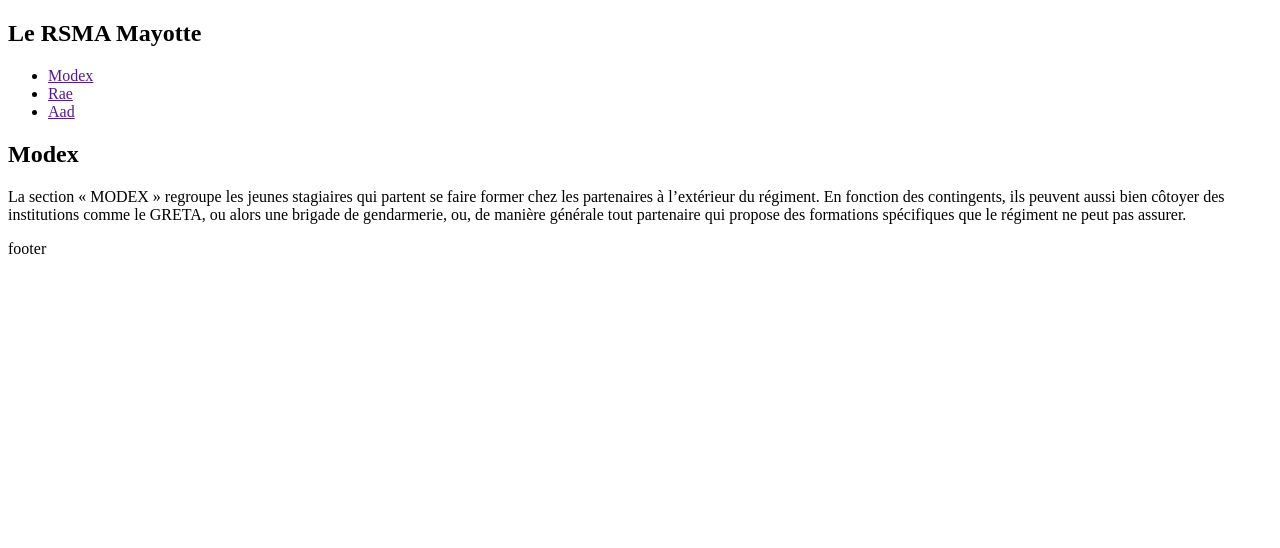
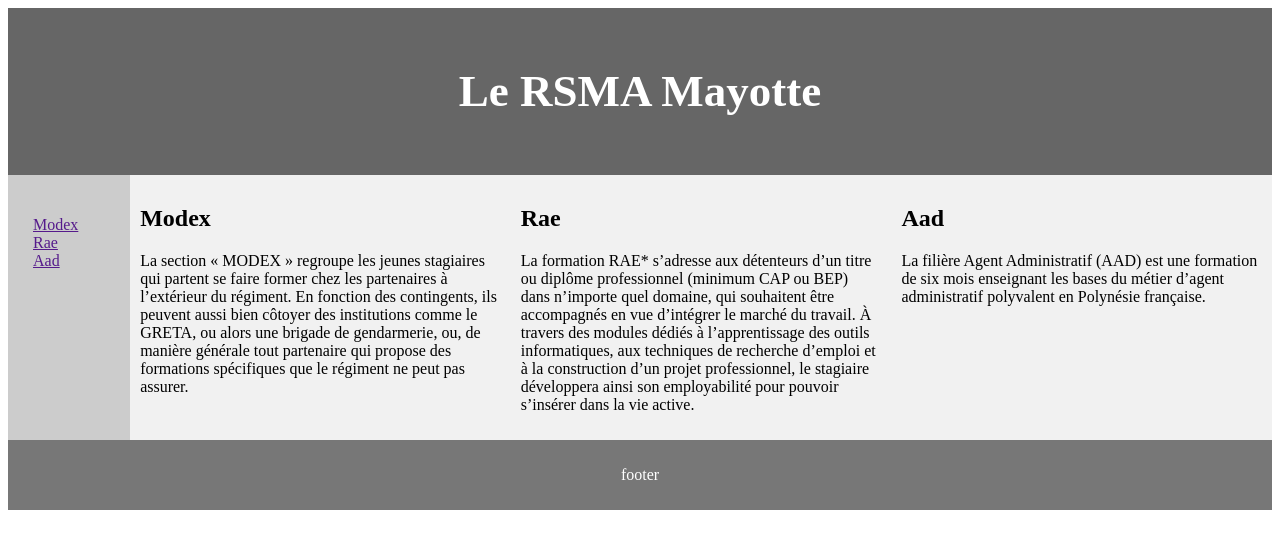
Before and after one commit to chaidahoumadi6-cell/mapremierepageweb, a plain HTML site: page layout.html in a window 1280 px wide. Drawn offline with Linux system fonts and the light colour scheme.

Commit message:
j'ai présentel'article de ma page web

```diff
--- /dev/null
+++ b/layout.css
@@ -0,0 +1,54 @@
+*{
+    box-sizing: border-box;
+}
+/*Mis en forme l'entete*/
+header{
+    /*L'arrriére plan est colorié en gris*/
+    background-color: #666;
+
+    /*hauteur sont déterminées par leur contenu*/
+    padding: 20px;
+
+    /* aligné au centre du texte*/
+    text-align: center;
+
+    color: white;
+
+    /*agrandir la taille du texte*/
+    font-size: 30px;
+}
+/*Mis en forme de la section*/
+section{
+    /*optimise l'affichage sur difféerentes tailles d'écrans*/
+    display: -webkit-flex;
+    display: flex;
+}
+/*Mis en forme de la barre de navigation*/
+nav{
+    -webkit-box-flex: 1;
+    -ms-flex: 1;
+    flex: 1;
+    background: #ccc;
+    padding: 25px;
+}
+/*liste ul de la balisse*/
+nav ul{
+    /*je retire le puce de la liste*/
+    list-style-type: none;
+    padding: 0px;
+}
+/* Mis en forme de la vue article*/
+article{
+    -webkit-flex: 5;
+    -ms-flex: 5;
+    flex: 5;
+    background-color: #f1f1f1;
+    padding: 10px; ;
+}
+/*Mis en forme de */
+footer{
+    text-align: center;
+    background-color: #777;
+    color: white;
+    padding: 10px;
+}
--- a/layout.html
+++ b/layout.html
@@ -3,6 +3,7 @@
 <head>
     <meta charset="UTF-8">
     <title>Layout</title>
+    <link rel="stylesheet"href="layout.css">
 </head>
 
 <body>
@@ -29,6 +30,19 @@
             </p>
 
         </article>
+        <article>
+            <h2>Rae</h2>
+            <p>
+                La formation RAE* s’adresse aux détenteurs d’un titre ou diplôme professionnel (minimum CAP ou BEP) dans n’importe quel domaine, qui souhaitent être accompagnés en vue d’intégrer le marché du travail. À travers des modules dédiés à l’apprentissage des outils informatiques, aux techniques de recherche d’emploi et à la construction d’un projet professionnel, le stagiaire développera ainsi son employabilité pour pouvoir s’insérer dans la vie active.
+            </p>
+        </article>
+        <article>
+            <h2>Aad</h2>
+
+            <p>
+                La filière Agent Administratif (AAD) est une formation de six mois enseignant les bases du métier d’agent administratif polyvalent en Polynésie française.
+            </p>
+        </article>
 
     </section>
 
--- a/tableau.css
+++ b/tableau.css
@@ -2,4 +2,3 @@
 table,td,th{
     border-color: cornflowerblue;
     border-style:solid ;
-}
```
